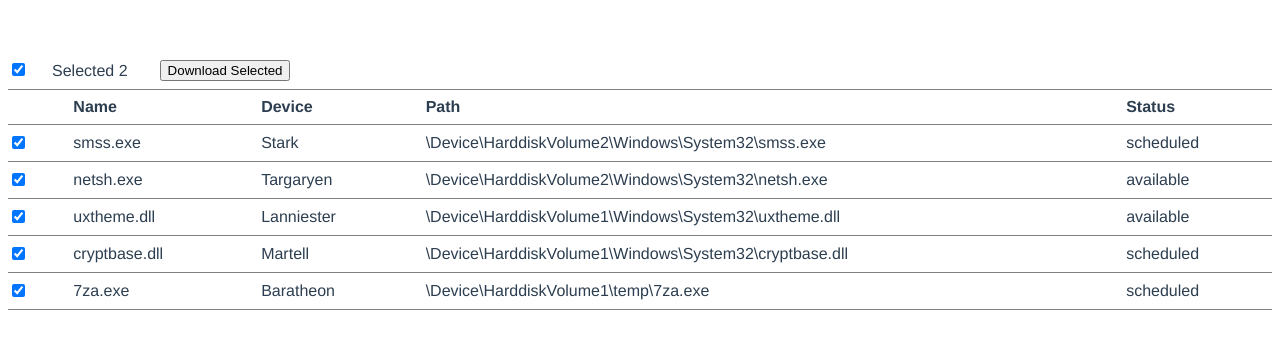
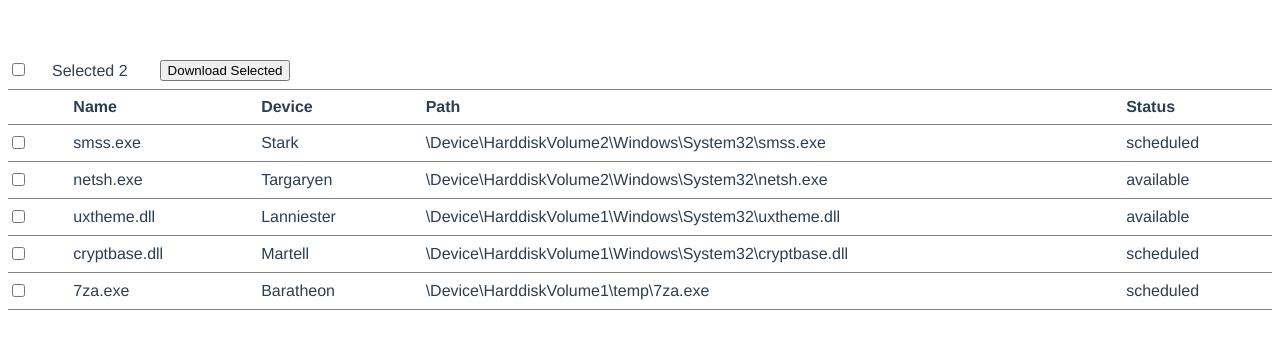
Before and after one commit to alhasenzahl/item-download-component, a Vue app: page / in a window 1280 px wide. Shown: the top 338 px of the page. Built offline with nearby package versions, Linux system fonts and the light colour scheme.

Commit message:
Fix max line length errors and make ids dynamic

```diff
--- a/src/App.vue
+++ b/src/App.vue
@@ -1,7 +1,12 @@
 <template>
     <div class="banner">
         <div class="banner__select">
-            <input class="banner__checkbox" type="checkbox" id="selected" name="selected" checked>
+            <input
+                class="banner__checkbox"
+                type="checkbox"
+                id="selected"
+                name="selected"
+            >
             <label class="banner__label" for="selected">Selected 2</label>
         </div>
         <button class="banner__button">Download Selected</button>
@@ -62,6 +67,7 @@ export default {
     color: #2c3e50;
     margin-top: 60px;
 }
+
 .banner {
     border-bottom: 1px solid grey;
     display: flex;
--- a/src/components/Item.vue
+++ b/src/components/Item.vue
@@ -1,10 +1,15 @@
 <template>
     <tr class="table__row">
         <td class="table__data -checkbox">
-            <input class="table__checkbox" type="checkbox" id="smss" name="smss" checked>
+            <input
+                class="table__checkbox"
+                type="checkbox"
+                id="{{ item.name }}"
+                name="{{ item.name }}"
+            >
         </td>
         <td class="table__data">
-            <label class="table__label" for="smss">{{ item.name }}</label>
+            <label class="table__label" for="{{ item.name }}">{{ item.name }}</label>
         </td>
         <td class="table__data">{{ item.device }}</td>
         <td class="table__data">{{ item.path }}</td>
```
